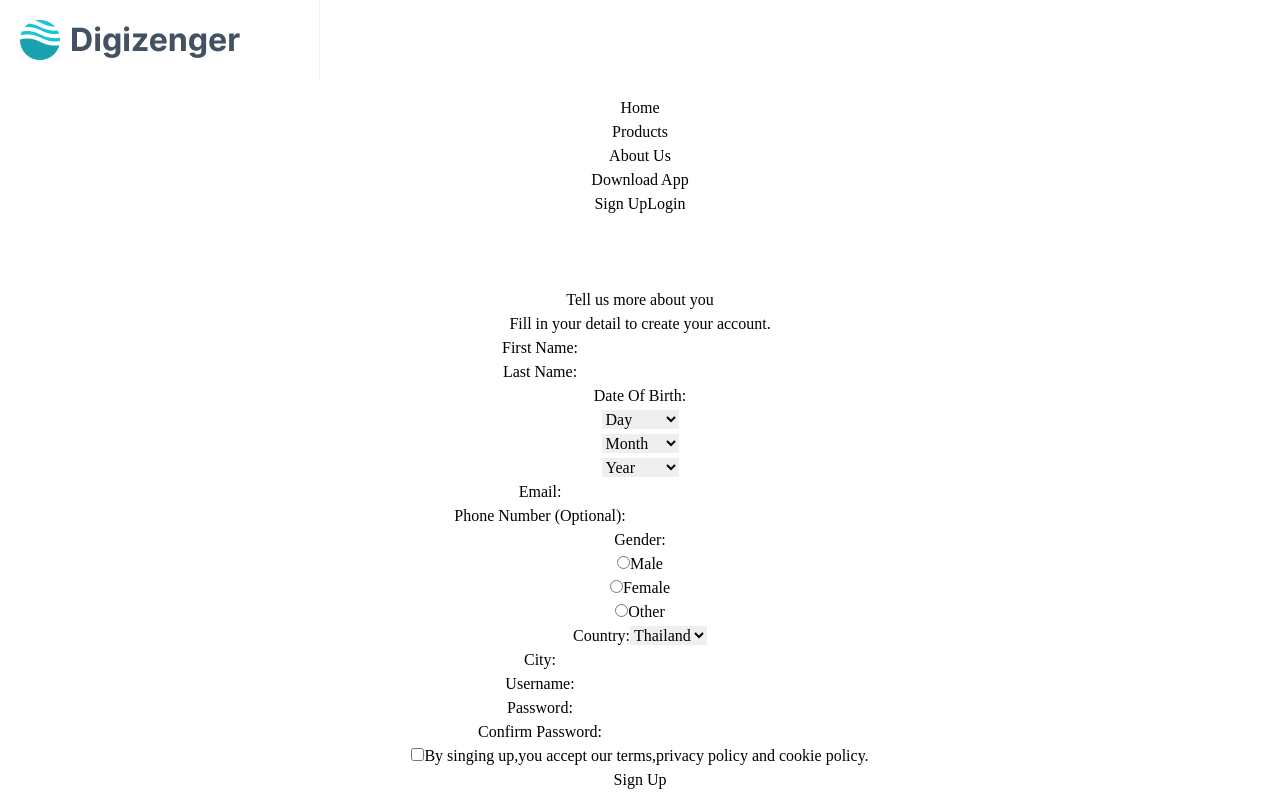
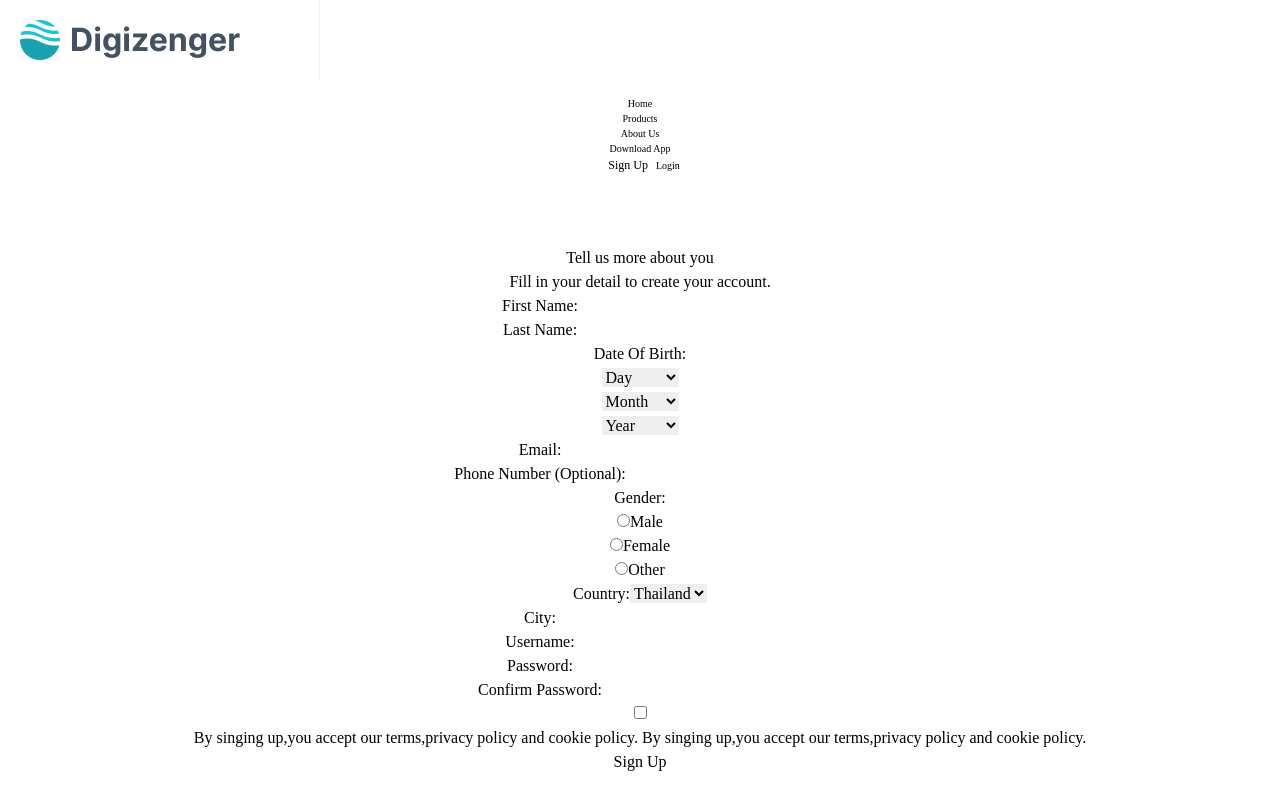
Before and after one commit to MiWu2275/Digizenger, a React (Vite) app: page /signup/verify/signinfo in a window 1280 px wide. Built offline with nearby package versions, Linux system fonts and the light colour scheme.

Commit message:
checkbox style and color fix

```diff
--- a/src/App.css
+++ b/src/App.css
@@ -34,13 +34,30 @@ body{
   visibility: hidden;
 }
 
+@media (max-width: 1300px) {
+    .normal_menu{
+      column-gap: 20px;
+      font-size: 10px;
+    }
+    .sign_up_button {
+      font-size: 12px !important;
+      padding-left: 8px !important;
+      padding-right: 8px !important;
+    }
+    .nav_containger{
+      grid-template-columns: 1fr 1fr;
+      column-gap: 0px;
+    }
+
+}
 @media (max-width: 1024px) {
   .normal_menu{
     column-gap: 20px !important;
     font-size: 10px;
   }
   .nav_containger{
-    grid-template-columns: 1fr 1fr;;
+    grid-template-columns: 1fr 1fr;
+    column-gap: 0px;
   }
   .sign_up_button{
     font-size: 10px !important;
@@ -69,7 +86,6 @@ body{
 
 }
 
-
 @media  (max-width: 768px) {
   .nav_containger{
     grid-template-columns: 1fr 2fr;
@@ -78,6 +94,7 @@ body{
   .burger{
       visibility: visible;
       margin-left: 28rem;
+      position: relative;
   }
   .normal_menu{
       visibility: hidden;
@@ -96,10 +113,23 @@ body{
 @media (max-width: 600px)  {
   .edsn_logo{
     margin-left:50px !important;
+    width:100px;
+    height: 40px;
   }
   .burger{
       margin-left: 16rem;
   }
+}
+
+@media (max-width: 430px) {
+  .burger{
+    margin-left: 13rem;
+}
+  .edsn_logo{
+    width:90px;
+    height: 60px;
+}
+
 }
 
 .login_filter_button{
--- a/src/components/SignInfo.jsx
+++ b/src/components/SignInfo.jsx
@@ -1,12 +1,18 @@
 import { Link } from "react-router-dom";
 import { useState } from "react";
+import { IoIosCheckmark } from "react-icons/io";
 
 
 function SignInfo() {
     const [radioButton, setRadioButton] = useState();
+    const [checked, setChecked] = useState(false);
 
     const radioHandle = (e) => {
         setRadioButton(e.target.value)
+    }
+
+    const checkHandle = (e) => {
+        setChecked(!checked);
     }
 
   return (
@@ -100,7 +106,7 @@ function SignInfo() {
                                 value="Male"
                                 checked={radioButton === "Male"}
                                 onChange={radioHandle}
-                                className={`bg-slate-100  h-[16px] w-[16px] rounded-[50px] appearance-none relative ${radioButton === "Male" ? "radio_check border-2 bg-white border-[#00BCD4]" :"bg-slate-300 "}`}
+                                className={`bg-slate-100  h-[16px] w-[16px] rounded-[50px] appearance-none relative ${radioButton === "Male" ? "radio_check border-2  border-[#00BCD4]" :" "}`}
                                 />
                               <label className="ml-[10px] mr-[20px]">Male</label>
                           </div>
@@ -111,7 +117,7 @@ function SignInfo() {
                                 value="Female"
                                 checked={radioButton === "Female"}
                                 onChange={radioHandle}
-                                className={`bg-slate-100  h-[16px] w-[16px] rounded-[50px] relative appearance-none ${radioButton === "Female" ? "border-2 border-[#00BCD4] bg-white radio_check" :" "}`}
+                                className={`bg-slate-100  h-[16px] w-[16px] rounded-[50px] relative appearance-none ${radioButton === "Female" ? "border-2 border-[#00BCD4] radio_check" :" "}`}
                               />
                               <label className="ml-[10px] mr-[20px]">Female</label>
                           </div>
@@ -122,7 +128,7 @@ function SignInfo() {
                                 value="Other"
                                 checked={radioButton === "Other"}
                                 onChange={radioHandle}
-                                className={`bg-slate-100  h-[16px] w-[16px] rounded-[50px] appearance-none relative ${radioButton === "Other" ? "border-2 border-[#00BCD4] bg-white radio_check " :"bg-slate-300 "}`}
+                                className={`bg-slate-100  h-[16px] w-[16px] rounded-[50px] appearance-none relative ${radioButton === "Other" ? "border-2 border-[#00BCD4]  radio_check " :" "}`}
                               />
                               <label className="ml-[10px] mr-[20px]">Other</label>
                           </div>
@@ -179,9 +185,12 @@ function SignInfo() {
 
         </div>
         <div className="flex flex-col justify-start mt-8 ml-[6rem] w-[645px]">
-            <div className="text-left">
-                <input type="checkbox" id="agree" name="agree" className="mr-2 " />
-                <label htmlFor="agree" className="mr-6 text-[#8C8CA1] text-left">By singing up,you accept our terms,privacy policy and cookie policy. </label>
+            <div className="text-left relative">
+                <input type="checkbox" id="agree" name="agree" onChange={checkHandle} className={`h-[20px] w-[20px]  appearance-none mr-2 ${checked ? " bg-[#00BCD4] z-[40]": "bg-slate-100 "} cursor-pointer`} />
+                <div className="absolute  top-[2px] ml-[2px] text-white">
+                    {checked ? (<IoIosCheckmark />) : ("")}
+                </div>
+                <label htmlFor="agree" className="mr-6 text-[#8C8CA1] text-left">By singing up,you accept our terms,privacy policy and cookie policy. By singing up,you accept our terms,privacy policy and cookie policy.</label>
             </div>
               <button className="w-[315px]  px-14 py-1 mt-[20px] text-lg  font-semibold  bg-[#0097A7] text-white rounded-md">
               <Link to="/signup/signinfo/requestIdentity">Sign Up</Link>
--- a/src/components/SignUp.jsx
+++ b/src/components/SignUp.jsx
@@ -79,7 +79,7 @@ function SignUp() {
                 <Link to="/signup/verify"><button className="py-[10px] bg-[#00BCD4] w-[400px] justify-self-center ml-[44px] text-white rounded-lg" >Continue</button></Link>
                 <div className="w-[400px] bg-slate-100 ml-[44px] h-[2px] justify-self-center mt-[-5px]"></div>
                 <div className="justify-self-center">
-                    <span className="text-slate-400">Already have an account?</span>
+                    <span className="text-slate-400 ml-[4rem]">Already have an account?</span>
                     <button className="block font-semibold text-black py-[10px] bg-[#00BCD4] ml-[44px] w-[400px] justify-self-center text-black bg-slate-200 rounded-lg mt-[10px]">Login to Digizenger</button>
                 </div>
             </form>
--- a/src/components/VerifyEmail.jsx
+++ b/src/components/VerifyEmail.jsx
@@ -14,7 +14,7 @@ function VerifyEmail (){
   };
 
   const renderMaskedCode = () => {
-    let maskedCode = code.split("").map(() => "•").join(" ");
+    let maskedCode = code.split("").map((digit) => digit).join(" ");
     maskedCode += " - ".repeat(6 - code.length).trim();
     return maskedCode;
   };
@@ -38,7 +38,7 @@ function VerifyEmail (){
                     onChange={handleChange}
                     maxLength="6"
                     className="absolute inset-0 w-full h-[40px] bg-transparent text-transparent caret-black outline-none"
-                    style={{ letterSpacing: '1rem', marginLeft: '7rem' }}
+                    style={{ letterSpacing: '1.5rem', marginLeft: '7rem' }}
                     />
                     <div className="text-3xl w-full tracking-widest text-gray-500">{renderMaskedCode()}</div>
                 </div>
```
